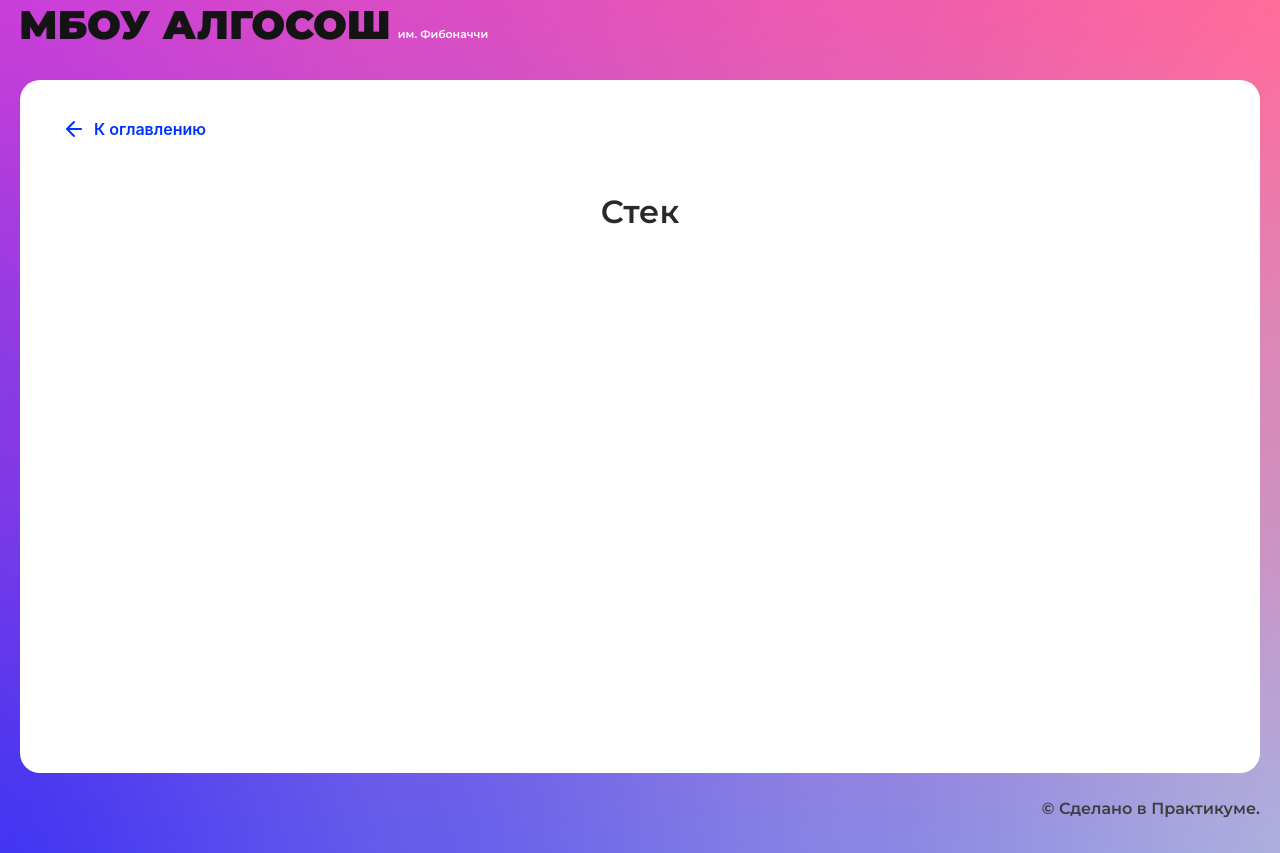
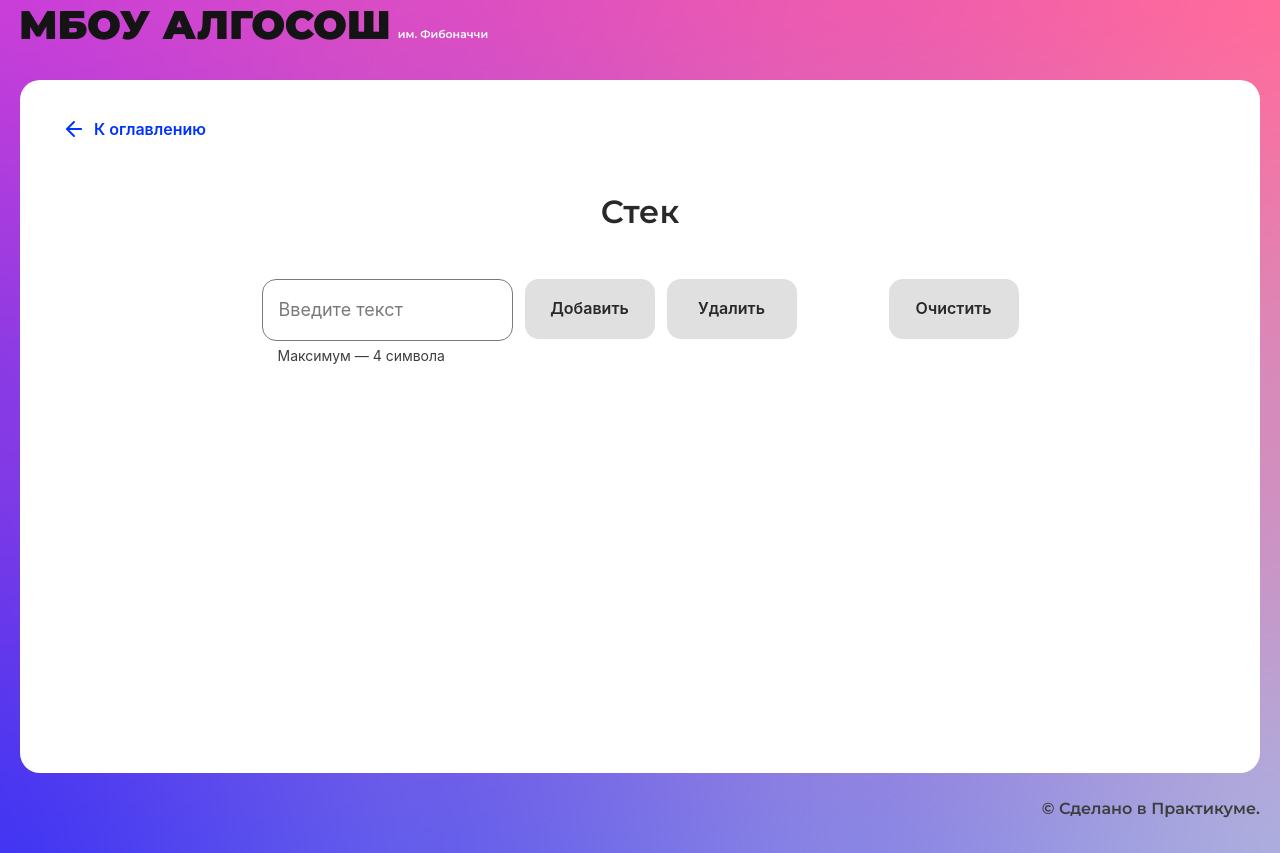
Before and after one commit to dvortsovs/algososh, a React (Create React App) app: page /stack in a window 1280 px wide. Built offline with nearby package versions, Linux system fonts and the light colour scheme.

Commit message:
feat: add stack component, fix string, fibonacci component

```diff
--- a/src/components/fibonacci-page/fibonacci-page.tsx
+++ b/src/components/fibonacci-page/fibonacci-page.tsx
@@ -52,7 +52,9 @@ export const FibonacciPage: React.FC = () => {
                         <Input type={"number"} onChange={(e: ChangeEvent<HTMLInputElement>) => setValue(e.target.value)}
                                value={value}
                                max={19} isLimitText/>
-                        <Button text="Рассчитать" onClick={buttonHandler} isLoader={isLoad}/>
+                        <Button text="Рассчитать" disabled={Number(value) < 0 || Number(value) > 19 || Number(value) === 0}
+                                onClick={buttonHandler}
+                                isLoader={isLoad}/>
                     </div>
                 </form>
                 <div className={styles.sequence}>
--- a/src/components/sorting-page/sorting-page.tsx
+++ b/src/components/sorting-page/sorting-page.tsx
@@ -6,7 +6,7 @@ import {Button} from "../ui/button/button";
 import {Direction} from "../../types/direction";
 import {Column} from "../ui/column/column";
 import {ElementStates} from "../../types/element-states";
-import {swap} from "../../services/utils";
+import {bubbleIterator, selectIterator} from "../../services/utils";
 import {sortType} from "../../types/sort-type";
 import {DELAY_IN_MS} from "../../constants/delays";
 
@@ -34,60 +34,6 @@ export const SortingPage: React.FC = () => {
         setChangingIndex(0)
         setCurrentIndex(0)
         done.current = []
-    }
-
-    function* selectIterator(arr: number[], direction: Direction) {
-        const sortedArr: number[] = []
-        for (let i = 0; i < arr.length; i++) {
-            let temp = arr[i]
-            let index = i
-            for (let j = i + 1; j < arr.length; j++) {
-                if (direction === Direction.Descending) {
-                    if (temp < arr[j]) {
-                        temp = arr[j]
-                        index = j
-                    }
-                } else {
-                    if (temp > arr[j]) {
-                        temp = arr[j]
-                        index = j
-                    }
-                }
-                yield {
-                    arr: arr, sortedArr: sortedArr, i, j
-                }
-            }
-            swap(arr, i, index)
-            sortedArr.push(i)
-        }
-        yield {
-            arr: arr, sortedArr: sortedArr, i: arr.length, j: arr.length
-        }
-    }
-
-    function* bubbleIterator(arr: number[], direction: Direction) {
-        const sortedArr: number[] = []
-        for (let i = arr.length - 1; i > 0; i--) {
-            for (let j = 0; j < i; j++) {
-                if (direction === Direction.Descending) {
-                    if (arr[j] < arr[j + 1]) {
-                        swap(arr, j, j + 1)
-                    }
-                } else {
-                    if (arr[j] > arr[j + 1]) {
-                        swap(arr, j, j + 1)
-                    }
-                }
-                yield {
-                    arr: arr, sortedArr: sortedArr, i: j, j: j + 1
-                }
-            }
-            sortedArr.push(i)
-        }
-        sortedArr.push(sortedArr[sortedArr.length - 1] - 1)
-        yield {
-            arr: arr, sortedArr: sortedArr, i: arr.length, j: arr.length
-        }
     }
 
     const sort = (direction: Direction, type: sortType) => {
--- a/src/components/stack-page/stack-page.tsx
+++ b/src/components/stack-page/stack-page.tsx
@@ -1,10 +1,86 @@
-import React from "react";
-import { SolutionLayout } from "../ui/solution-layout/solution-layout";
+import React, {ChangeEvent, FormEvent, useRef, useState} from "react";
+import styles from './stack.module.css'
+import {SolutionLayout} from "../ui/solution-layout/solution-layout";
+import {Button} from "../ui/button/button";
+import {ElementStates} from "../../types/element-states";
+import {Input} from "../ui/input/input";
+import {Circle} from "../ui/circle/circle";
+import {Stack} from "./stack";
+import {SHORT_DELAY_IN_MS} from "../../constants/delays";
+
+interface IStackState<T> {
+    item: T,
+    state: ElementStates
+}
 
 export const StackPage: React.FC = () => {
-  return (
-    <SolutionLayout title="Стек">
+    const [value, setValue] = useState('')
+    const stack = useRef(new Stack<typeof value>())
+    const [stackState, setStackState] = useState<IStackState<typeof value>[]>([])
 
-    </SolutionLayout>
-  );
+    const addItem = (e: FormEvent, item: typeof value) => {
+        e.preventDefault()
+        if (!value) return
+        if (stackState.length > 19) return
+        stack.current.push(value)
+        const stackStateCopy = [...stackState]
+        stackStateCopy.push({item: item, state: ElementStates.Changing})
+        const index = stackStateCopy.length - 1
+        setStackState([...stackStateCopy])
+        setTimeout(() => {
+            stackStateCopy[index].state = ElementStates.Default
+            setStackState([...stackStateCopy])
+        }, SHORT_DELAY_IN_MS)
+        setValue('')
+    }
+
+    const deleteItem = () => {
+        stack.current.pop()
+        const stackStateCopy = [...stackState]
+        stackStateCopy.pop()
+        setStackState([...stackStateCopy])
+    }
+
+    return (
+        <SolutionLayout title="Стек">
+            <section className={styles.main}>
+                <form className={styles.form} onSubmit={(e) => addItem(e, value)}>
+                    <Input isLimitText={true}
+                           maxLength={4}
+                           onChange={(e: ChangeEvent<HTMLInputElement>) => setValue(e.target.value)}
+                           value={value}/>
+                    <Button disabled={value.length <= 0 || stackState.length > 19}
+                            onClick={(e) => {
+                                addItem(e, value)
+                            }}
+                            isLoader={false}
+                            text={'Добавить'}
+                    />
+                    <Button disabled={stack.current.getSize() <= 0}
+                            onClick={deleteItem}
+                            isLoader={false}
+                            text={'Удалить'}/>
+                    <div className={styles.clear}>
+                        <Button disabled={stack.current.getSize() <= 0}
+                                text={'Очистить'}
+                                onClick={() => {
+                            stack.current.clear()
+                            setStackState([])
+                        }}/>
+                    </div>
+                </form>
+                <ul className={styles.stack}>
+                    {stackState.map((item, index) => (
+                        <li key={index} className={styles.item}>
+                            <Circle state={item.state}
+                                    index={index}
+                                    letter={item.item}
+                                    head={stackState.length - 1 === index ? 'top' : ''}
+                            />
+                        </li>
+                    ))}
+                </ul>
+            </section>
+        </SolutionLayout>
+    );
 };
--- /dev/null
+++ b/src/components/stack-page/stack.module.css
@@ -0,0 +1,28 @@
+.main {
+    display: flex;
+    flex-direction: column;
+    align-items: center;
+}
+
+.form {
+    width: calc(100% - 411px);
+    display: flex;
+    justify-content: center;
+    gap: 12px;
+}
+
+.clear {
+    margin-left: 80px;
+}
+
+.stack {
+    list-style-type: none;
+    /*display: flex;*/
+    /*gap: 16px;*/
+    display: grid;
+    grid-template-columns: repeat(10, auto);
+    column-gap: 16px;
+    row-gap: 78px;
+    margin: 48px 0 0;
+    padding: 0;
+}
--- /dev/null
+++ b/src/components/stack-page/stack.ts
@@ -0,0 +1,36 @@
+interface IStack<T> {
+    push: (item: T) => void;
+    pop: () => void;
+    peak: () => T | null;
+    getSize: () => number;
+    getElements: () => T[]
+}
+
+export class Stack<T> implements IStack<T> {
+    private container: T[] = [];
+
+    push = (item: T): void => {
+        this.container[this.container.length] = item
+    };
+
+    pop = (): void => {
+        if (this.container.length > 0) {
+            this.container.pop()
+        }
+    };
+
+    peak = (): T | null => {
+        if (this.container.length > 0) {
+            return this.container[this.container.length - 1]
+        }
+        return null;
+    };
+
+    clear = (): void => {
+        this.container = []
+    }
+
+    getSize = () => this.container.length;
+
+    getElements = () => this.container;
+}
--- a/src/components/string/string.tsx
+++ b/src/components/string/string.tsx
@@ -46,8 +46,12 @@ export const StringComponent: React.FC = () => {
                 <form onSubmit={buttonHandler} className={styles.form}>
                     <div className={styles.input}>
                         <Input onChange={(e: ChangeEvent<HTMLInputElement>) => setString(e.target.value)} value={string}
-                               maxLength={11} isLimitText={true}/>
-                        <Button text="Развернуть" onClick={buttonHandler} isLoader={isLoad}/>
+                               maxLength={11}
+                               isLimitText={true}/>
+                        <Button disabled={string.length < 2}
+                                text="Развернуть"
+                                onClick={buttonHandler}
+                                isLoader={isLoad}/>
                     </div>
                 </form>
                 <div className={styles.string}>
--- a/src/services/utils.ts
+++ b/src/services/utils.ts
@@ -1,7 +1,63 @@
+import {Direction} from "../types/direction";
+
 const swap = <T>(arr: T[], firstIndex: number, secondIndex: number): void => {
     const temp = arr[firstIndex]
     arr[firstIndex] = arr[secondIndex]
     arr[secondIndex] = temp
 }
 
-export {swap}
+function* selectIterator(arr: number[], direction: Direction) {
+    const sortedArr: number[] = []
+    for (let i = 0; i < arr.length; i++) {
+        let temp = arr[i]
+        let index = i
+        for (let j = i + 1; j < arr.length; j++) {
+            if (direction === Direction.Descending) {
+                if (temp < arr[j]) {
+                    temp = arr[j]
+                    index = j
+                }
+            } else {
+                if (temp > arr[j]) {
+                    temp = arr[j]
+                    index = j
+                }
+            }
+            yield {
+                arr: arr, sortedArr: sortedArr, i, j
+            }
+        }
+        swap(arr, i, index)
+        sortedArr.push(i)
+    }
+    yield {
+        arr: arr, sortedArr: sortedArr, i: arr.length, j: arr.length
+    }
+}
+
+function* bubbleIterator(arr: number[], direction: Direction) {
+    const sortedArr: number[] = []
+    for (let i = arr.length - 1; i > 0; i--) {
+        for (let j = 0; j < i; j++) {
+            if (direction === Direction.Descending) {
+                if (arr[j] < arr[j + 1]) {
+                    swap(arr, j, j + 1)
+                }
+            } else {
+                if (arr[j] > arr[j + 1]) {
+                    swap(arr, j, j + 1)
+                }
+            }
+            yield {
+                arr: arr, sortedArr: sortedArr, i: j, j: j + 1
+            }
+        }
+        sortedArr.push(i)
+    }
+    sortedArr.push(sortedArr[sortedArr.length - 1] - 1)
+    yield {
+        arr: arr, sortedArr: sortedArr, i: arr.length, j: arr.length
+    }
+}
+
+export {swap, selectIterator, bubbleIterator}
```
